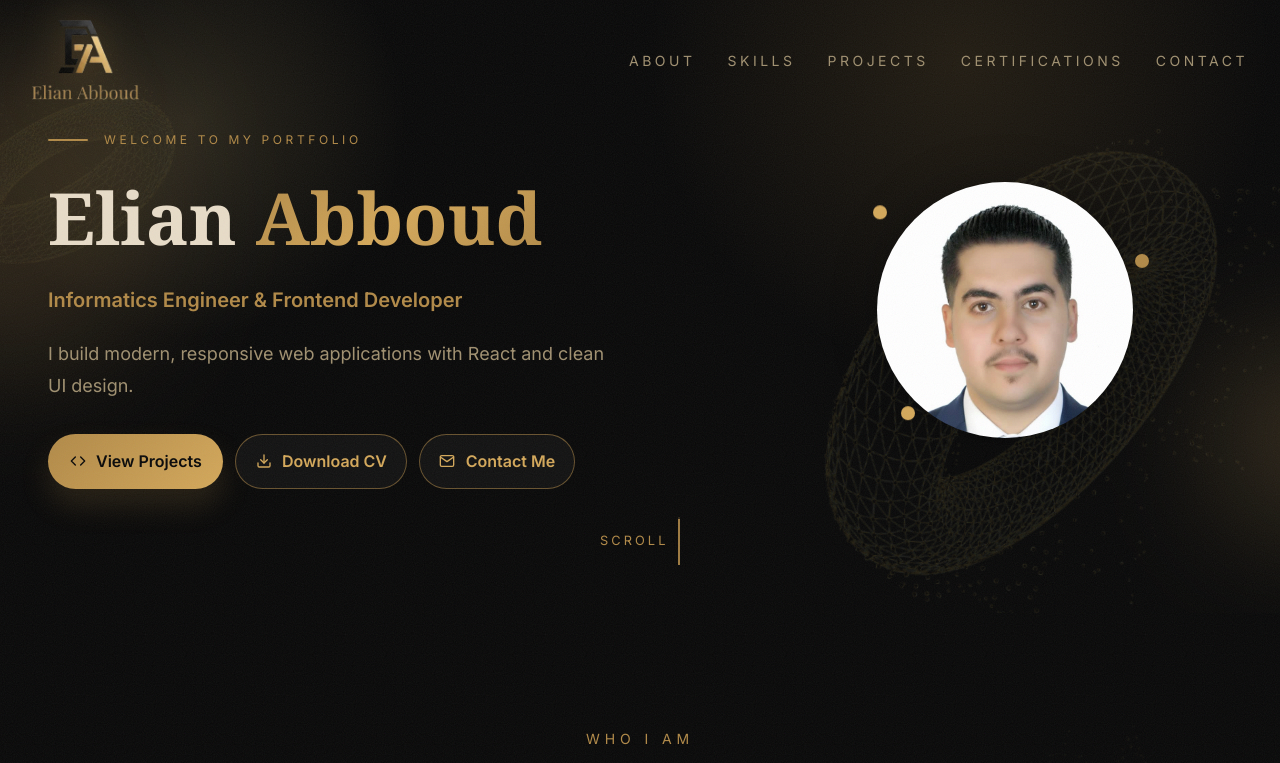
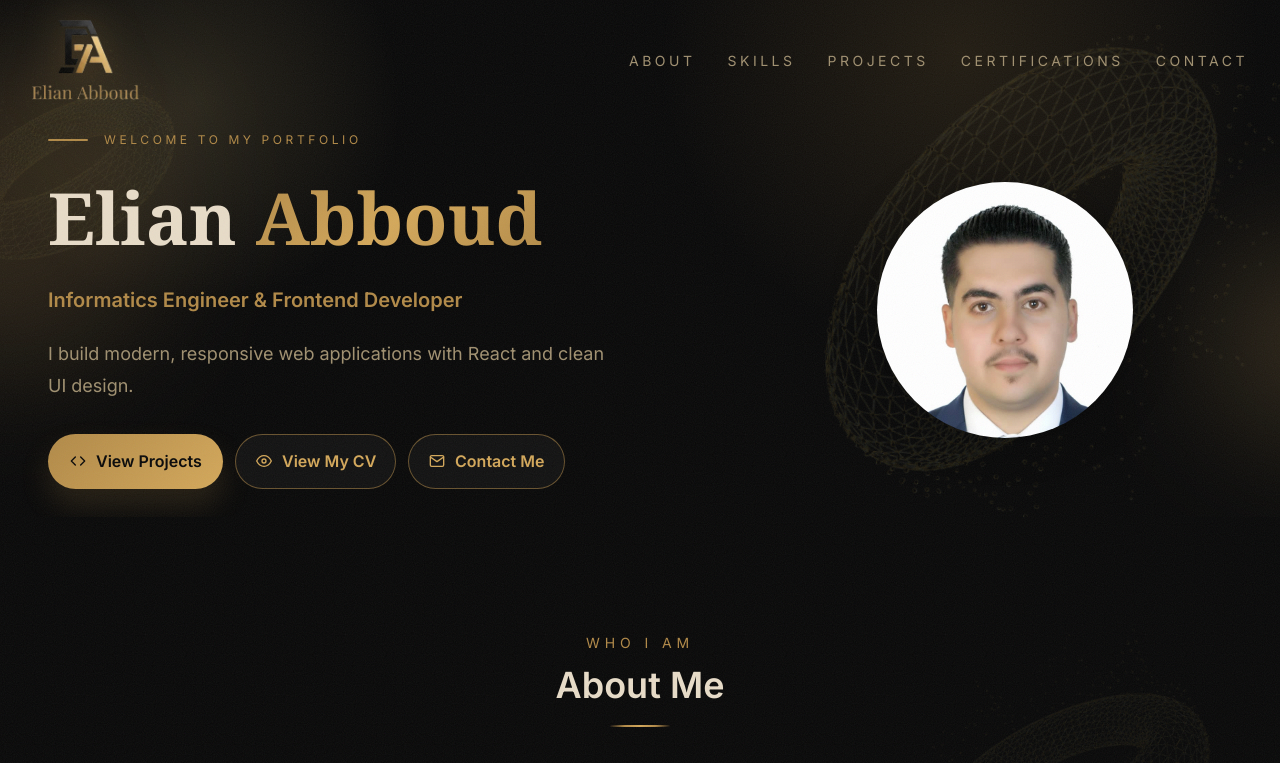
Before and after one commit to Elian-abboud/Portfolio, a React (Vite) app: page / in a window 1280 px wide. Shown: the top 763 px of the page. Built offline with nearby package versions, Linux system fonts and the light colour scheme.

Commit message:
convert download to view

```diff
--- a/src/components/Hero.jsx
+++ b/src/components/Hero.jsx
@@ -1,5 +1,5 @@
-import { FiCode, FiDownload, FiMail } from "react-icons/fi";
-import cvFile from "@assets/Elian_Abboud_CV.pdf";
+import { FiCode, FiDownload, FiMail, FiEye } from "react-icons/fi";
+import cvFile from "../assets/Elian_Abboud_CV.pdf";
 
 export default function Hero({
   handleMouseMove,
@@ -83,28 +83,25 @@ export default function Hero({
               <button
                 onClick={() => handleScroll("projects")}
                 className="btn-gold"
-                aria-label="View projects section"
               >
                 <FiCode className="h-4 w-4" />
                 View Projects
               </button>
 
-              {/* التعديل هنا: إزالة السلاش وتحديد اسم الملف المحمل */}
+              {/* VIEW CV (FIXED ICON) */}
               <a
                 href={cvFile}
                 target="_blank"
                 rel="noopener noreferrer"
                 className="btn-outline-gold"
-                aria-label="Download CV"
               >
-                <FiDownload className="h-4 w-4" />
-                Download CV
+                <FiEye className="h-4 w-4" />
+                View My CV
               </a>
 
               <button
                 onClick={() => handleScroll("contact")}
                 className="btn-outline-gold"
-                aria-label="Go to contact section"
               >
                 <FiMail className="h-4 w-4" />
                 Contact Me
@@ -113,41 +110,18 @@ export default function Hero({
           </AnimatedSection>
         </div>
 
-        {/* Right (Image) */}
+        {/* Right */}
         <AnimatedSection delay={200}>
           <div className="relative mx-auto flex max-w-[320px] justify-center">
-            <div className="relative flex h-72 w-[288px] items-center justify-center rounded-full">
-              <img
-                src={profileImg}
-                alt="Elian Abboud portrait"
-                loading="lazy"
-                className="relative h-64 w-full max-w-[256px] rounded-full object-cover object-top shadow-[0_0_45px_rgba(0,0,0,0.35)] transition-transform duration-300 hover:scale-105"
-              />
-            </div>
-
-            {/* Floating dots */}
-            <span className="absolute left-7 top-10 h-3.5 w-3.5 rounded-full bg-[#d4a85a] animate-float" />
-            <span
-              className="absolute right-4 top-24 h-3.5 w-3.5 rounded-full bg-[#b18947] animate-float"
-              style={{ animationDelay: "0.9s" }}
-            />
-            <span
-              className="absolute left-14 bottom-6 h-3.5 w-3.5 rounded-full bg-[#d4a85a] animate-float"
-              style={{ animationDelay: "1.6s" }}
+            <img
+              src={profileImg}
+              alt="Elian Abboud portrait"
+              loading="lazy"
+              className="h-64 w-full max-w-[256px] rounded-full object-cover object-top shadow-[0_0_45px_rgba(0,0,0,0.35)] transition-transform duration-300 hover:scale-105"
             />
           </div>
         </AnimatedSection>
       </div>
-
-      {/* Scroll indicator */}
-      <div className="relative mt-12 flex justify-center">
-        <div className="hero-scroll-indicator">
-          <span>SCROLL</span>
-          <span className="relative inline-flex h-12 w-0.5 items-end justify-center overflow-hidden bg-[#b18947]/20">
-            <span className="absolute bottom-0 block h-full w-full bg-[#b18947] animate-scroll-line" />
-          </span>
-        </div>
-      </div>
     </section>
   );
 }
```
